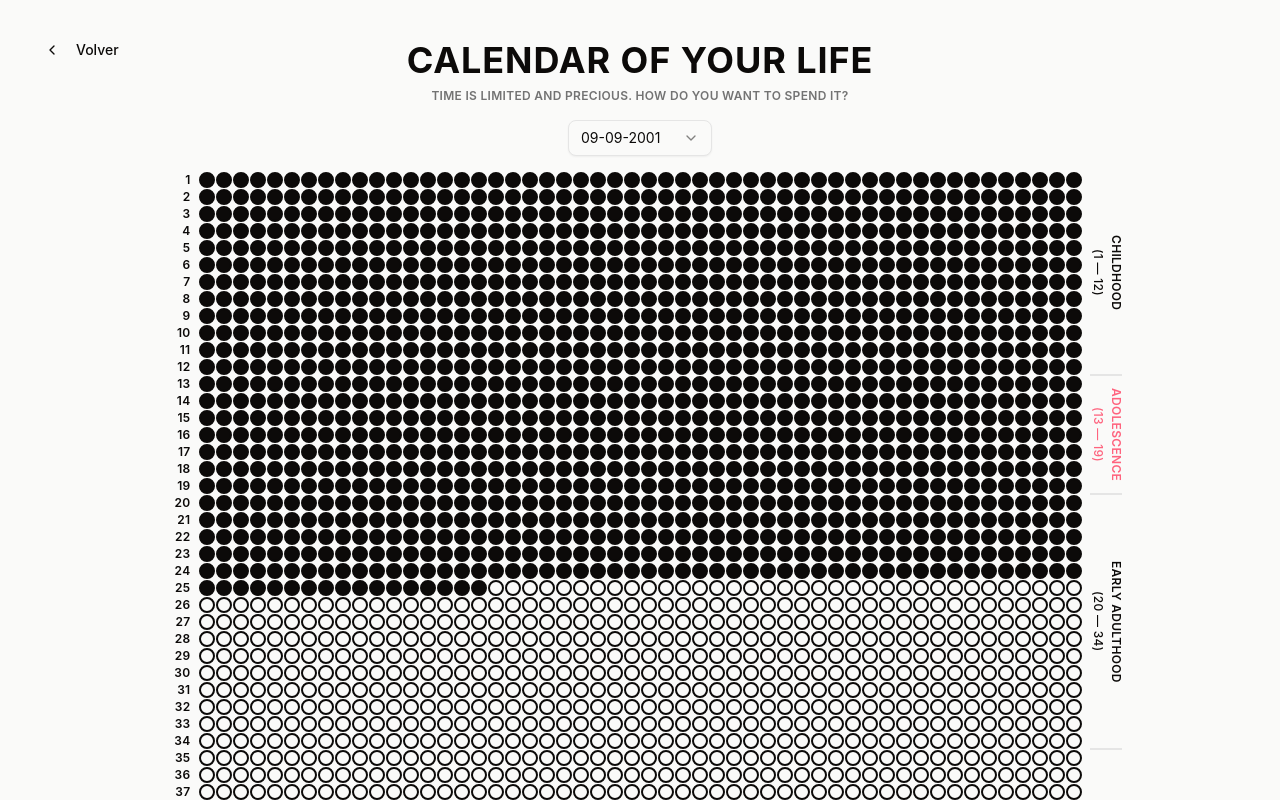
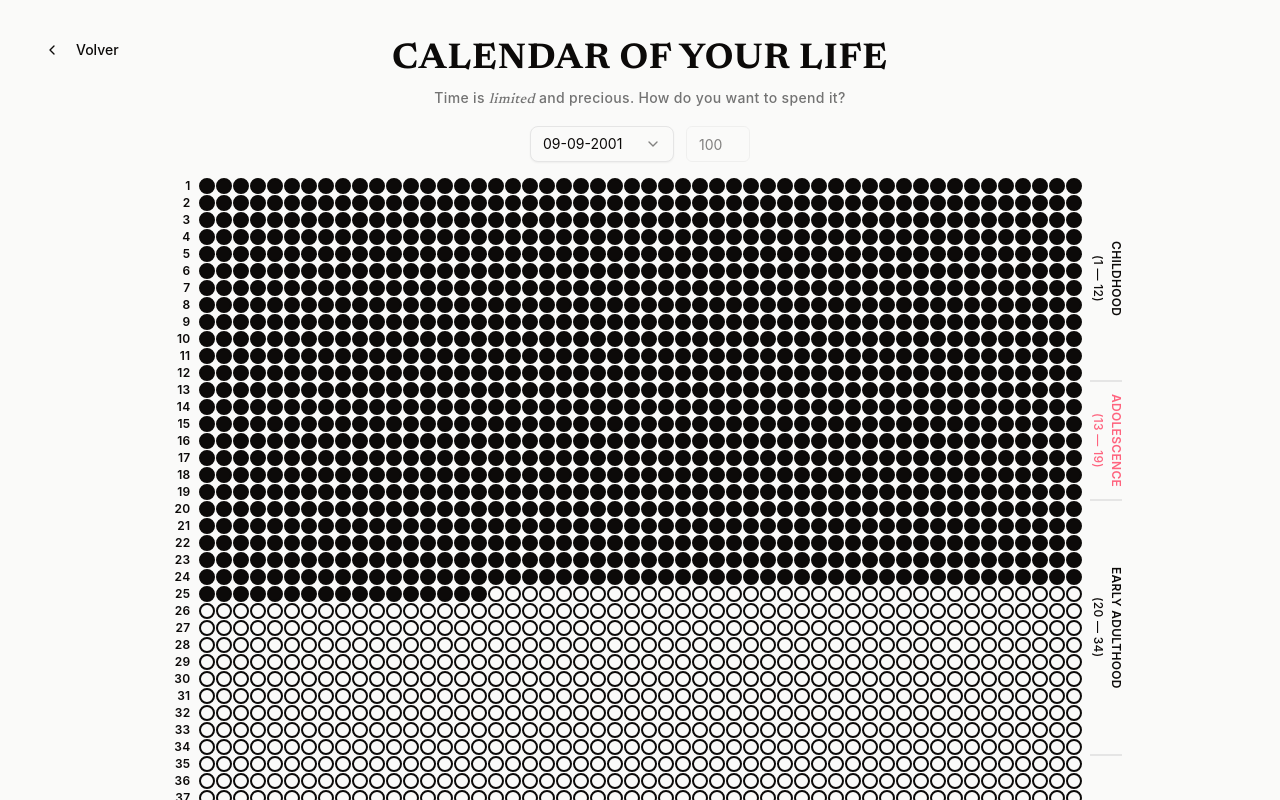
Before and after one commit to bastianbeckeru/portfolio, a Next.js app: page /lab/life-calendar in a window 1280 px wide. Shown: the top 800 px of the page. Built offline with nearby package versions, Linux system fonts and the light colour scheme.

Commit message:
style: refactor

```diff
--- a/src/app/(lab)/lab/secret-santa/layout.tsx
+++ b/src/app/(lab)/lab/secret-santa/layout.tsx
@@ -1,3 +1,8 @@
+/**
+ * El usuario puede ingresar a los participantes.
+ * Luego, puede generar excepsiones por participante.
+ * Finalmente, se asignan los regalos de manera aleatoria
+ */
 export default function SecretSantaLayout({
   children,
 }: {
@@ -7,21 +12,23 @@ export default function SecretSantaLayout({
 
   return (
     <>
-            <div className="fixed inset-0 pointer-events-none ">
-                <div className="absolute top-0 left-0 opacity-10 w-96 h-96 bg-red-700 rounded-full blur-3xl"></div>
-                <div className="absolute bottom-0 right-0 opacity-10 w-96 h-96 bg-green-700 rounded-full blur-3xl"></div>
+      <div className='fixed inset-0 pointer-events-none '>
+        <div className='absolute top-0 left-0 opacity-10 w-96 h-96 bg-red-700 rounded-full blur-3xl'></div>
+        <div className='absolute bottom-0 right-0 opacity-10 w-96 h-96 bg-green-700 rounded-full blur-3xl'></div>
       </div>
 
-            <header className="border-b border-border relative z-10 mb-4">
-                <div className="mx-auto max-w-2xl px-4 py-8 sm:p-6">
-                    <div className="flex items-center justify-center gap-2 mb-3 text-4xl">
-                        🎁
-                        <h1 className="uppercase sm:text-5xl font-bold tracking-wide text-center bg-gradient-to-r from-red-700 to-green-700 bg-clip-text text-transparent">
+      <header className='border-b border-border relative z-10 mb-4'>
+        <div className='mx-auto max-w-2xl px-4 py-8 sm:p-6'>
+          <div className='flex items-center justify-center gap-2 mb-3 text-4xl'>
+            <span>🎁</span>
+            <h1 className='uppercase sm:text-5xl font-serif font-bold leading-none tracking-wide text-center bg-gradient-to-r from-red-700 to-green-700 bg-clip-text text-transparent'>
               Navidad
             </h1>
-                        🎁
+            <span>🎁</span>
           </div>
-                    <p className="text-center text-red-700 text-7xl font-extrabold tracking-wider">{year}</p>
+          <p className='text-center text-red-700 text-7xl font-extrabold tracking-wider'>
+            {year}
+          </p>
         </div>
       </header>
 
--- a/src/app/(marketing)/page.tsx
+++ b/src/app/(marketing)/page.tsx
@@ -118,10 +118,10 @@ export default function Home() {
                 href={project.url}
                 target='_blank'
                 rel='noopener noreferrer'
-                className='font-medium underline inline-flex items-center'
+                className='font-medium underline group inline-flex items-center'
               >
                 {project.title}
-                <ArrowUpRight className='ml-0.5 size-4 text-stone-400 transition-colors' />
+                <ArrowUpRight className='ml-0.5 size-4 text-stone-400 transition-opacity opacity-0 group-hover:opacity-100' />
               </a>
 
               <p className='text-muted-foreground text-balance text-left'>
--- a/src/components/footer.tsx
+++ b/src/components/footer.tsx
@@ -1,14 +1,13 @@
-const phrases = [
-  'Simplicity is the ultimate sophistication',
-  'Stay hungry. Stay foolish.',
-];
+import { quotes } from '@/server/local-db';
 
 export default function Footer() {
+  const randomQuote = quotes[Math.floor(Math.random() * quotes.length)]!;
+
   return (
     <footer className='border-t'>
       <div className='max-w-2xl mx-auto px-8 md:px-4 py-2'>
         <p className='font-serif italic text-muted-foreground text-left'>
-          {phrases[Math.floor(Math.random() * phrases.length)]}
+          "{randomQuote.text}" — {randomQuote.author}
         </p>
       </div>
     </footer>
--- a/src/components/life-calendar/birth-date-selector.tsx
+++ b/src/components/life-calendar/birth-date-selector.tsx
@@ -12,10 +12,12 @@ import {
   PopoverTrigger,
 } from '@/components/ui/popover';
 import { useUserStore } from '@/store/user-store';
+import { Input } from '../ui/input';
 
 export const BirthDateSelector = memo(function BirthDateSelector() {
+  const { birthDate, lifeExpectancy, setBirthDate, setLifeExpectancy } =
+    useUserStore();
   const [open, setOpen] = useState(false);
-  const { birthDate, setBirthDate } = useUserStore();
   const birthDateObj = birthDate ? new Date(birthDate) : undefined;
 
   const handleDateSelect = (date: Date | undefined) => {
@@ -29,7 +31,7 @@ export const BirthDateSelector = memo(function BirthDateSelector() {
     : 'Selecciona tu fecha de nacimiento';
 
   return (
-    <div className='flex flex-col gap-3'>
+    <div className='flex flex-row gap-3'>
       <Label htmlFor='birth-date' className='px-1 sr-only'>
         Fecha de nacimiento
       </Label>
@@ -59,6 +61,14 @@ export const BirthDateSelector = memo(function BirthDateSelector() {
           />
         </PopoverContent>
       </Popover>
+
+      {/*       <Input
+        type='date'
+        value={birthDate ? birthDate.slice(0, 10) : ''}
+        onChange={(e) => handleDateSelect(new Date(e.target.value))}
+      /> */}
+
+      <Input type='number' value={lifeExpectancy} disabled className='w-16' />
     </div>
   );
 });
--- a/src/components/life-calendar/calendar-grid.tsx
+++ b/src/components/life-calendar/calendar-grid.tsx
@@ -10,7 +10,7 @@ import {
   WEEKS_PER_YEAR,
   MONTHS_PER_YEAR,
 } from './constants';
-import styles from '@/styles/calendar.module.css';
+import styles from './calendar.module.css';
 
 interface CalendarGridProps {
   lifeExpectancy: number;
@@ -23,7 +23,7 @@ export const CalendarGrid = memo(function CalendarGrid({
   mode,
   lived,
 }: CalendarGridProps) {
-  const multiplier = mode === 'months' ? MONTHS_PER_YEAR : WEEKS_PER_YEAR;
+  const multiplier = mode === 'weeks' ? WEEKS_PER_YEAR : MONTHS_PER_YEAR;
   const totalCells = lifeExpectancy * multiplier;
 
   const getColors = (idx: number): CSSProperties => {
@@ -53,7 +53,8 @@ export const CalendarGrid = memo(function CalendarGrid({
         animate='animate'
         className={styles.calendar}
         style={{
-          gridTemplateColumns: `repeat(${multiplier}, 1rem)`,
+          gridTemplateRows: `repeat(${lifeExpectancy}, ${GRID_SIZE}rem)`,
+          gridTemplateColumns: `repeat(${multiplier}, ${GRID_SIZE}rem)`,
         }}
       >
         {Array.from({ length: totalCells }, (_, idx) => (
--- a/src/components/life-calendar/life-calendar.tsx
+++ b/src/components/life-calendar/life-calendar.tsx
@@ -29,11 +29,12 @@ export default function LifeCalendar() {
   return (
     <div className='flex mt-6 mb-16 w-dvw min-h-dvh flex-col items-center justify-center gap-2'>
       <header className='px-6 text-center mb-2'>
-        <h1 className='font-bold text-balance text-4xl mb-2 tracking-wide uppercase'>
+        <h1 className='font-bold text-balance font-serif text-4xl mb-2 tracking-wide uppercase'>
           Calendar of your life
         </h1>
-        <p className='font-semibold text-balance text-xs uppercase tracking-wide text-muted-foreground'>
-          Time is limited and precious. How do you want to spend it?
+        <p className='font-medium text-balance text-sm tracking-wide text-muted-foreground'>
+          Time is <span className='italic font-serif lowercase'>limited</span>{' '}
+          and precious. How do you want to spend it?
         </p>
       </header>
 
--- a/src/components/ui/button.tsx
+++ b/src/components/ui/button.tsx
@@ -22,8 +22,8 @@ const buttonVariants = cva(
       },
       size: {
         default: 'h-9 px-4 py-2 has-[>svg]:px-3',
-        sm: 'h-8 rounded-md gap-1.5 px-3 has-[>svg]:px-2.5',
-        lg: 'h-10 rounded-md px-6 has-[>svg]:px-4',
+        sm: 'h-8 rounded-sm gap-1.5 px-3 has-[>svg]:px-2.5',
+        lg: 'h-10 rounded-sm px-6 has-[>svg]:px-4',
         icon: 'size-9',
         'icon-sm': 'size-8',
         'icon-lg': 'size-10',
--- a/src/components/ui/input.tsx
+++ b/src/components/ui/input.tsx
@@ -1,22 +1,22 @@
-import * as React from "react"
+import * as React from 'react';
 
-import { cn } from "@/lib/utils"
+import { cn } from '@/lib/utils';
 
-const Input = React.forwardRef<HTMLInputElement, React.ComponentProps<"input">>(
+const Input = React.forwardRef<HTMLInputElement, React.ComponentProps<'input'>>(
   ({ className, type, ...props }, ref) => {
     return (
       <input
         type={type}
         className={cn(
-          "flex h-10 w-full rounded-md border border-input bg-background px-3 py-2 text-base ring-offset-background file:border-0 file:bg-transparent file:text-sm file:font-medium file:text-foreground placeholder:text-muted-foreground focus-visible:outline-none focus-visible:ring-2 focus-visible:ring-ring focus-visible:ring-offset-2 disabled:cursor-not-allowed disabled:opacity-50 md:text-sm",
+          'flex h-9 w-full rounded-sm border border-input bg-background px-3 py-2 text-base ring-offset-background file:border-0 file:bg-transparent file:text-sm file:font-medium file:text-foreground placeholder:text-muted-foreground focus-visible:outline-none focus-visible:ring-2 focus-visible:ring-ring focus-visible:ring-offset-2 disabled:cursor-not-allowed disabled:opacity-50 md:text-sm',
           className
         )}
         ref={ref}
         {...props}
       />
-    )
+    );
   }
-)
-Input.displayName = "Input"
+);
+Input.displayName = 'Input';
 
-export { Input }
+export { Input };
--- a/src/server/local-db.ts
+++ b/src/server/local-db.ts
@@ -127,7 +127,7 @@ export const participants: Person[] = [
 export const projects = [
   {
     title: 'MiMalla',
-    description: 'Gestiona tu malla curricular.',
+    description: 'Gestiona tu avance curricular.',
     url: 'https://mimalla.vercel.app',
     image: '/placeholder.svg',
     tech: ['NextJS', 'TypeScript', 'TailwindCSS'],
@@ -189,3 +189,18 @@ export const experiences = [
       'Coordiné iniciativas estudiantiles, gestioné proyectos con impacto en bienestar y representatividad del estudiantado.',
   },
 ];
+
+export const quotes = [
+  {
+    text: 'Simplicity is the ultimate sophistication.',
+    author: 'Steve Jobs',
+  },
+  {
+    text: 'Stay hungry. Stay foolish.',
+    author: 'Steve Jobs',
+  },
+  {
+    text: 'Focusing is about saying no.',
+    author: 'Steve Jobs',
+  },
+];
--- a/src/store/user-store.ts
+++ b/src/store/user-store.ts
@@ -2,10 +2,14 @@ import { create } from 'zustand';
 import { persist } from 'zustand/middleware';
 
 // JSON only store string dates.
-const initialState = { birthDate: new Date(2001, 8, 9).toISOString() };
+const initialState = {
+  birthDate: new Date(2001, 8, 9).toISOString(),
+  lifeExpectancy: 100,
+};
 
 type UserState = typeof initialState & {
   setBirthDate: (date: Date) => void;
+  setLifeExpectancy: (years: number) => void;
   reset: () => void;
 };
 
@@ -13,6 +17,7 @@ export const useUserStore = create<UserState>()(
   persist(
     (set) => ({
       setBirthDate: (date: Date) => set({ birthDate: date.toISOString() }),
+      setLifeExpectancy: (years: number) => set({ lifeExpectancy: years }),
       reset: () => set(initialState),
       ...initialState,
     }),
```
Also changed, not shown: src/components/life-calendar/calendar.module.css (renamed from src/styles/calendar.module.css). Lines whose indentation alone changed are shown as unchanged.
